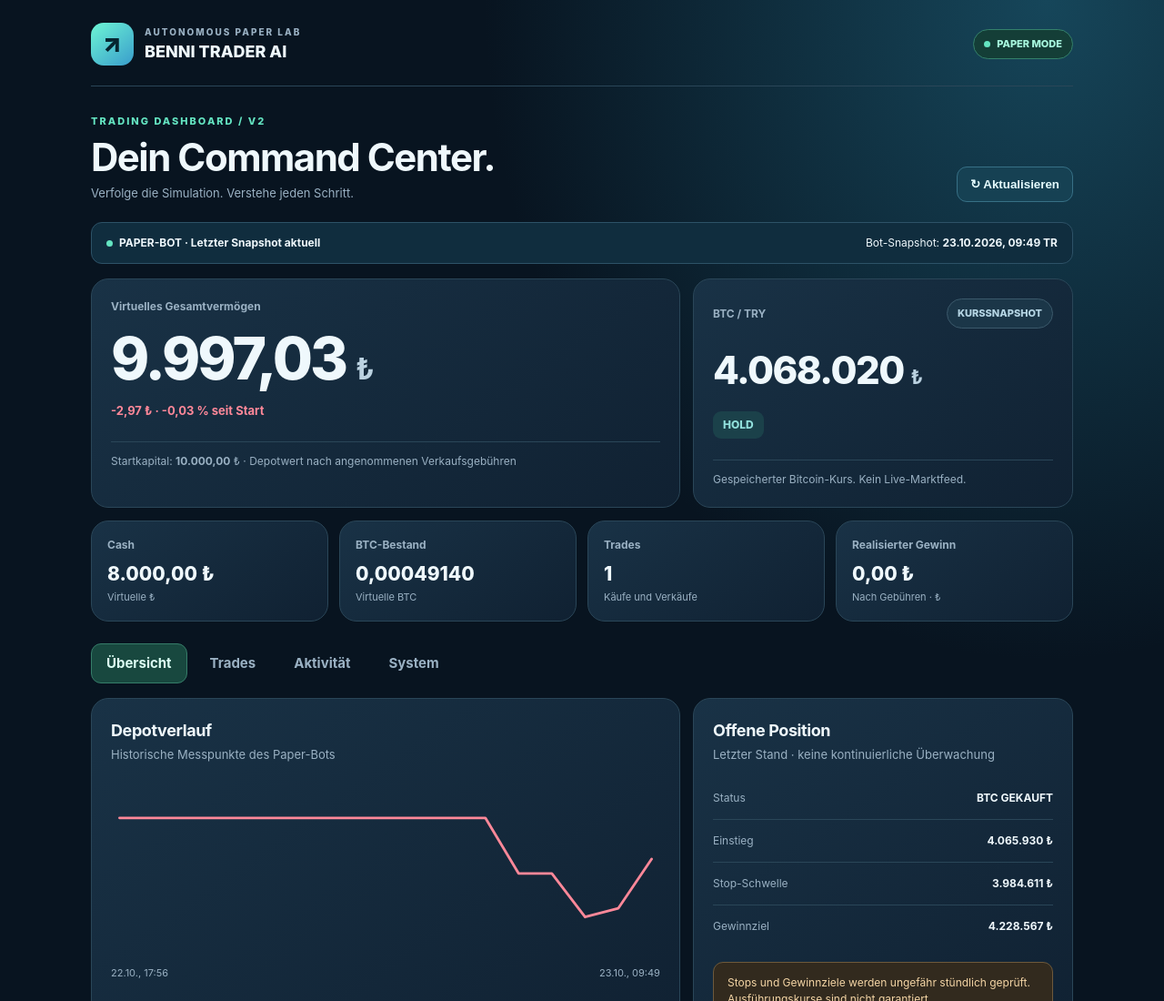
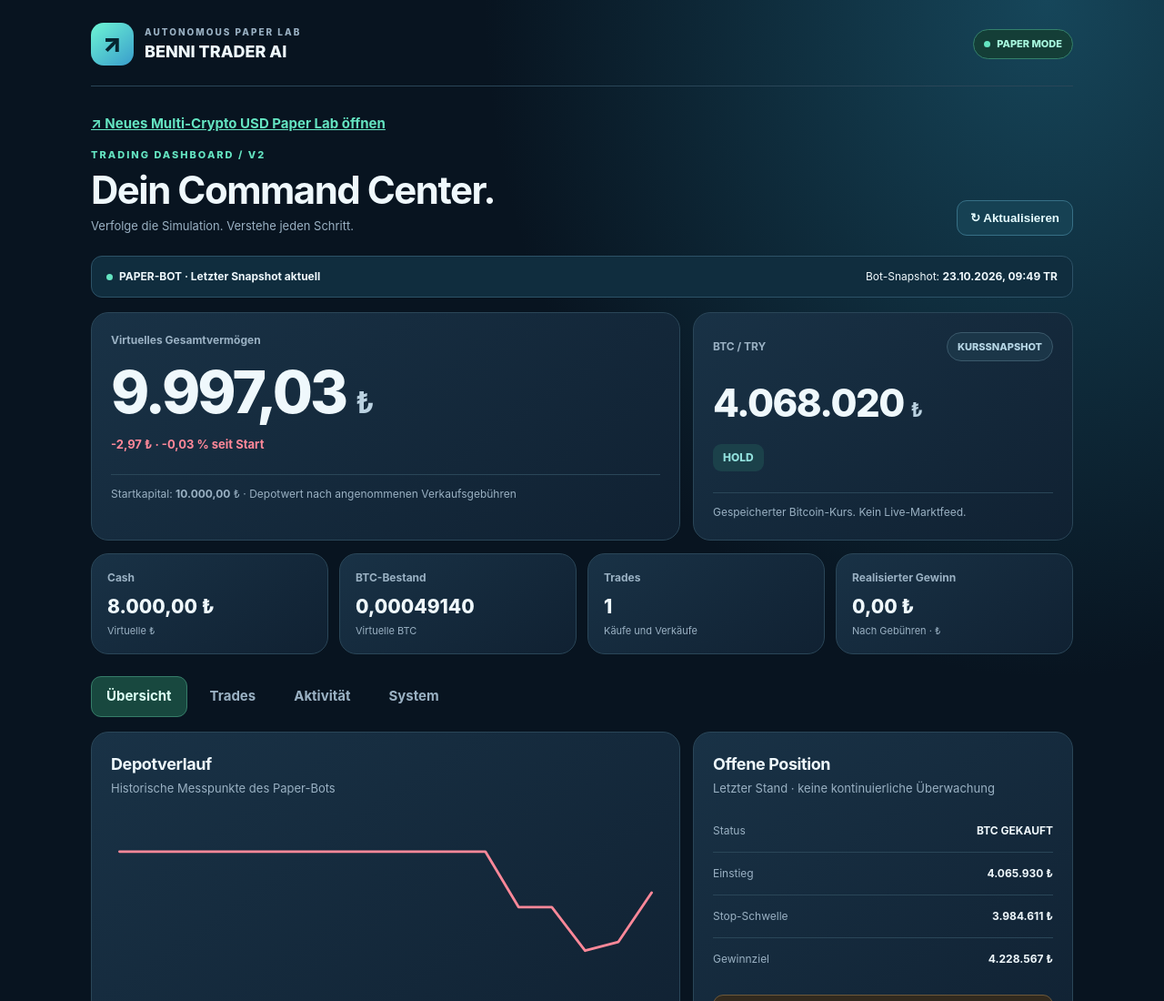
Before and after one commit to AYHAN-777/benni-trader-dashboard, a plain HTML site: page index.html in a window 1280 px wide. Shown: the top 1100 px of the page at 91% size. Drawn offline with Linux system fonts and the light colour scheme.

Commit message:
Link BTC dashboard to multi-coin USD paper research view

```diff
--- a/index.html
+++ b/index.html
@@ -14,7 +14,7 @@
 <div><div class="brand-small">AUTONOMOUS PAPER LAB</div><div class="brand-name">BENNI TRADER AI</div></div></div>
 <span class="pill"><span class="dot"></span>PAPER MODE</span>
 </header>
-<div class="head"><div><div class="eyebrow">TRADING DASHBOARD / V2</div>
+<p style="margin-bottom:14px"><a href="./multi.html" style="color:#64e4c1;font-weight:750">↗ Neues Multi-Crypto USD Paper Lab öffnen</a></p><div class="head"><div><div class="eyebrow">TRADING DASHBOARD / V2</div>
 <h1>Dein Command Center.</h1><p class="sub">Verfolge die Simulation. Verstehe jeden Schritt.</p></div>
 <button class="btn" id="refresh" type="button">↻ Aktualisieren</button></div>
 <div class="status warning" id="statusBox" role="status" aria-live="polite">
```
